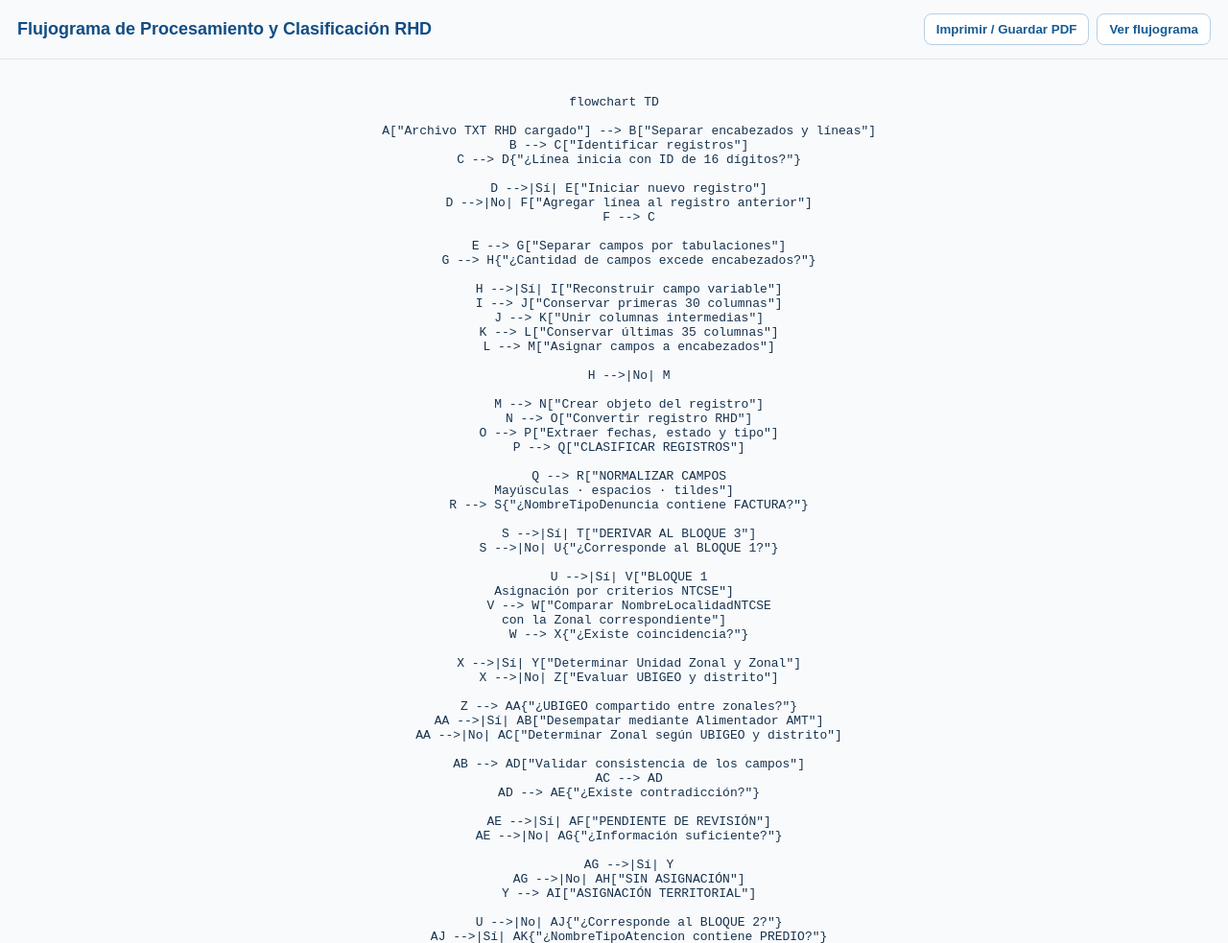
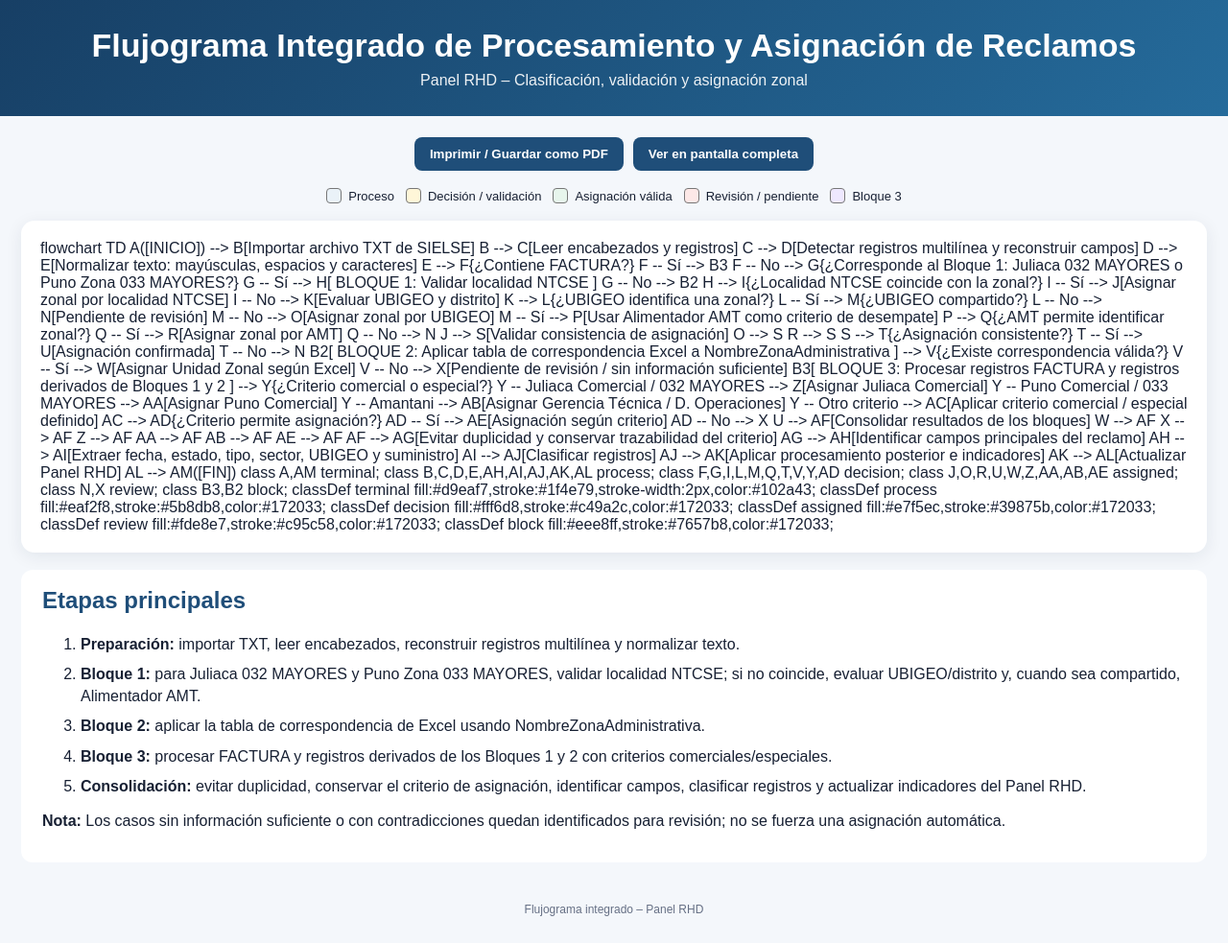
Before and after one commit to Procatdeneds/Panel-RHD-Electro-Puno-SA, a plain HTML site: page index.html in a window 1280 px wide. Shown: the top 983 px of the page at 96% size. Drawn offline with Linux system fonts and the light colour scheme; a script that the page names is missing.

Commit message:
Add files via upload

```diff
--- a/index.html
+++ b/index.html
@@ -3,236 +3,137 @@
 <head>
 <meta charset="UTF-8">
 <meta name="viewport" content="width=device-width, initial-scale=1.0">
-<title>Flujograma de Procesamiento RHD</title>
+<title>Flujograma Integrado – Procesamiento de Reclamos RHD</title>
 <style>
-  :root {
-    --bg: #f8fafc;
-    --node: #e4f2ff;
-    --decision: #f4faff;
-    --border: #c7d8e8;
-    --text: #07549a;
-    --line: #8b98a5;
-    --accent: #1769aa;
-  }
-  * { box-sizing: border-box; }
-  body {
-    margin: 0;
-    font-family: Arial, Helvetica, sans-serif;
-    background: var(--bg);
-    color: #17324d;
-  }
-  header {
-    position: sticky;
-    top: 0;
-    z-index: 10;
-    background: rgba(248,250,252,.96);
-    border-bottom: 1px solid #dbe5ee;
-    padding: 14px 18px;
-    display: flex;
-    align-items: center;
-    justify-content: space-between;
-    gap: 12px;
-    flex-wrap: wrap;
-  }
-  h1 { font-size: 18px; margin: 0; color: #124d83; }
-  .actions { display: flex; gap: 8px; flex-wrap: wrap; }
-  button {
-    border: 1px solid #b8cfe3;
-    background: #fff;
-    color: #155b95;
-    padding: 8px 12px;
-    border-radius: 8px;
-    cursor: pointer;
-    font-weight: 600;
-  }
-  button:hover { background: #eaf4fc; }
-  main { padding: 24px 14px 50px; overflow-x: auto; }
-  .diagram { min-width: 1100px; max-width: 1700px; margin: auto; }
-  .mermaid { text-align: center; }
-  .mermaid svg { max-width: 100%; height: auto; }
-  .legend {
-    max-width: 1100px;
-    margin: 24px auto 0;
-    display: flex;
-    gap: 12px;
-    flex-wrap: wrap;
-    justify-content: center;
-    font-size: 13px;
-  }
-  .legend span {
-    display: inline-flex; align-items: center; gap: 7px;
-    background: white; border: 1px solid #d6e2ec; border-radius: 20px;
-    padding: 7px 12px;
-  }
-  .dot { width: 12px; height: 12px; border-radius: 3px; display:inline-block; }
-  .note {
-    max-width: 1100px; margin: 22px auto; background: white;
-    border: 1px solid #d7e4ee; border-radius: 12px; padding: 14px 18px;
-    color: #35556f; font-size: 14px; line-height: 1.5;
-  }
-  @media print {
-    header, .note, .legend { display:none; }
-    body { background: white; }
-    main { padding: 0; overflow: visible; }
-    .diagram { min-width: 0; width: 100%; }
-    .mermaid svg { width: 100% !important; }
-  }
+  :root { --bg:#f4f7fb; --ink:#172033; --blue:#1f4e79; --light:#eaf2f8; --green:#e7f5ec; --yellow:#fff6d8; --red:#fde8e7; --purple:#eee8ff; }
+  * { box-sizing:border-box; }
+  body { margin:0; font-family:Arial,Helvetica,sans-serif; background:var(--bg); color:var(--ink); }
+  header { background:linear-gradient(135deg,#173f65,#256b9b); color:white; padding:28px 22px; text-align:center; }
+  header h1 { margin:0 0 8px; font-size:clamp(22px,3vw,34px); }
+  header p { margin:0; opacity:.92; }
+  main { max-width:1500px; margin:auto; padding:22px; }
+  .toolbar { display:flex; gap:10px; justify-content:center; flex-wrap:wrap; margin-bottom:18px; }
+  button { border:0; background:#1f4e79; color:white; padding:10px 16px; border-radius:8px; cursor:pointer; font-weight:600; }
+  button:hover { background:#163b5c; }
+  .diagram { background:white; border-radius:14px; box-shadow:0 4px 18px #13263b14; padding:20px; overflow:auto; }
+  #flowchart { min-width:900px; }
+  .legend { display:flex; flex-wrap:wrap; gap:12px; justify-content:center; margin:18px 0; }
+  .legend span { display:inline-flex; align-items:center; gap:7px; font-size:13px; }
+  .swatch { width:16px;height:16px;border:1px solid #777;border-radius:4px;display:inline-block; }
+  .notes { background:white; border-radius:12px; padding:18px 22px; margin-top:18px; }
+  .notes h2 { margin-top:0; color:var(--blue); }
+  .notes li { margin:8px 0; line-height:1.45; }
+  footer { text-align:center; color:#667085; padding:20px; font-size:12px; }
+  @media print { body{background:white} header{background:#fff;color:#111;border-bottom:2px solid #1f4e79} .toolbar{display:none} main{max-width:none;padding:0} .diagram,.notes{box-shadow:none;border:1px solid #ddd} }
 </style>
+<script src="https://cdn.jsdelivr.net/npm/mermaid@11/dist/mermaid.min.js"></script>
 </head>
 <body>
 <header>
-  <h1>Flujograma de Procesamiento y Clasificación RHD</h1>
-  <div class="actions">
-    <button onclick="window.print()">Imprimir / Guardar PDF</button>
-    <button onclick="document.getElementById('diagram').scrollIntoView({behavior:'smooth'})">Ver flujograma</button>
-  </div>
+<h1>Flujograma Integrado de Procesamiento y Asignación de Reclamos</h1>
+<p>Panel RHD – Clasificación, validación y asignación zonal</p>
 </header>
 <main>
-<div class="diagram" id="diagram">
-<pre class="mermaid">
+<div class="toolbar">
+<button onclick="window.print()">Imprimir / Guardar como PDF</button>
+<button onclick="document.getElementById('flowchart').requestFullscreen?.()">Ver en pantalla completa</button>
+</div>
+<div class="legend">
+<span><i class="swatch" style="background:#eaf2f8"></i>Proceso</span>
+<span><i class="swatch" style="background:#fff6d8"></i>Decisión / validación</span>
+<span><i class="swatch" style="background:#e7f5ec"></i>Asignación válida</span>
+<span><i class="swatch" style="background:#fde8e7"></i>Revisión / pendiente</span>
+<span><i class="swatch" style="background:#eee8ff"></i>Bloque 3</span>
+</div>
+<div class="diagram">
+<div id="flowchart" class="mermaid">
 flowchart TD
+    A([INICIO]) --> B[Importar archivo TXT de SIELSE]
+    B --> C[Leer encabezados y registros]
+    C --> D[Detectar registros multilínea y reconstruir campos]
+    D --> E[Normalizar texto: mayúsculas, espacios y caracteres]
+    E --> F{¿Contiene FACTURA?}
+    F -- Sí --> B3
+    F -- No --> G{¿Corresponde al Bloque 1: Juliaca 032 MAYORES o Puno Zona 033 MAYORES?}
+    G -- Sí --> H[ BLOQUE 1: Validar localidad NTCSE ]
+    G -- No --> B2
 
-    A["Archivo TXT RHD cargado"] --> B["Separar encabezados y líneas"]
-    B --> C["Identificar registros"]
-    C --> D{"¿Línea inicia con ID de 16 dígitos?"}
+    H --> I{¿Localidad NTCSE coincide con la zonal?}
+    I -- Sí --> J[Asignar zonal por localidad NTCSE]
+    I -- No --> K[Evaluar UBIGEO y distrito]
+    K --> L{¿UBIGEO identifica una zonal?}
+    L -- Sí --> M{¿UBIGEO compartido?}
+    L -- No --> N[Pendiente de revisión]
+    M -- No --> O[Asignar zonal por UBIGEO]
+    M -- Sí --> P[Usar Alimentador AMT como criterio de desempate]
+    P --> Q{¿AMT permite identificar zonal?}
+    Q -- Sí --> R[Asignar zonal por AMT]
+    Q -- No --> N
+    J --> S[Validar consistencia de asignación]
+    O --> S
+    R --> S
+    S --> T{¿Asignación consistente?}
+    T -- Sí --> U[Asignación confirmada]
+    T -- No --> N
 
-    D -->|Sí| E["Iniciar nuevo registro"]
-    D -->|No| F["Agregar línea al registro anterior"]
-    F --> C
+    B2[ BLOQUE 2: Aplicar tabla de correspondencia Excel a NombreZonaAdministrativa ] --> V{¿Existe correspondencia válida?}
+    V -- Sí --> W[Asignar Unidad Zonal según Excel]
+    V -- No --> X[Pendiente de revisión / sin información suficiente]
 
-    E --> G["Separar campos por tabulaciones"]
-    G --> H{"¿Cantidad de campos excede encabezados?"}
+    B3[ BLOQUE 3: Procesar registros FACTURA y registros derivados de Bloques 1 y 2 ] --> Y{¿Criterio comercial o especial?}
+    Y -- Juliaca Comercial / 032 MAYORES --> Z[Asignar Juliaca Comercial]
+    Y -- Puno Comercial / 033 MAYORES --> AA[Asignar Puno Comercial]
+    Y -- Amantani --> AB[Asignar Gerencia Técnica / D. Operaciones]
+    Y -- Otro criterio --> AC[Aplicar criterio comercial / especial definido]
+    AC --> AD{¿Criterio permite asignación?}
+    AD -- Sí --> AE[Asignación según criterio]
+    AD -- No --> X
 
-    H -->|Sí| I["Reconstruir campo variable"]
-    I --> J["Conservar primeras 30 columnas"]
-    J --> K["Unir columnas intermedias"]
-    K --> L["Conservar últimas 35 columnas"]
-    L --> M["Asignar campos a encabezados"]
+    U --> AF[Consolidar resultados de los bloques]
+    W --> AF
+    X --> AF
+    Z --> AF
+    AA --> AF
+    AB --> AF
+    AE --> AF
 
-    H -->|No| M
+    AF --> AG[Evitar duplicidad y conservar trazabilidad del criterio]
+    AG --> AH[Identificar campos principales del reclamo]
+    AH --> AI[Extraer fecha, estado, tipo, sector, UBIGEO y suministro]
+    AI --> AJ[Clasificar registros]
+    AJ --> AK[Aplicar procesamiento posterior e indicadores]
+    AK --> AL[Actualizar Panel RHD]
+    AL --> AM([FIN])
 
-    M --> N["Crear objeto del registro"]
-    N --> O["Convertir registro RHD"]
-    O --> P["Extraer fechas, estado y tipo"]
-    P --> Q["CLASIFICAR REGISTROS"]
-
-    Q --> R["NORMALIZAR CAMPOS<br/>Mayúsculas · espacios · tildes"]
-    R --> S{"¿NombreTipoDenuncia contiene FACTURA?"}
-
-    S -->|Sí| T["DERIVAR AL BLOQUE 3"]
-    S -->|No| U{"¿Corresponde al BLOQUE 1?"}
-
-    U -->|Sí| V["BLOQUE 1<br/>Asignación por criterios NTCSE"]
-    V --> W["Comparar NombreLocalidadNTCSE<br/>con la Zonal correspondiente"]
-    W --> X{"¿Existe coincidencia?"}
-
-    X -->|Sí| Y["Determinar Unidad Zonal y Zonal"]
-    X -->|No| Z["Evaluar UBIGEO y distrito"]
-
-    Z --> AA{"¿UBIGEO compartido entre zonales?"}
-    AA -->|Sí| AB["Desempatar mediante Alimentador AMT"]
-    AA -->|No| AC["Determinar Zonal según UBIGEO y distrito"]
-
-    AB --> AD["Validar consistencia de los campos"]
-    AC --> AD
-    AD --> AE{"¿Existe contradicción?"}
-
-    AE -->|Sí| AF["PENDIENTE DE REVISIÓN"]
-    AE -->|No| AG{"¿Información suficiente?"}
-
-    AG -->|Sí| Y
-    AG -->|No| AH["SIN ASIGNACIÓN"]
-    Y --> AI["ASIGNACIÓN TERRITORIAL"]
-
-    U -->|No| AJ{"¿Corresponde al BLOQUE 2?"}
-    AJ -->|Sí| AK{"¿NombreTipoAtencion contiene PREDIO?"}
-    AK -->|Sí| T
-    AK -->|No| AL["BLOQUE 2<br/>Asignación territorial"]
-
-    AL --> AM["Buscar correspondencia de NombreZonaAdministrativa"]
-    AM --> AN{"¿Correspondencia válida?"}
-    AN -->|Sí| AI
-    AN -->|No| AO["PENDIENTE DE REVISIÓN"]
-
-    AJ -->|No| T
-
-    T --> AP["BLOQUE 3<br/>Asignaciones comerciales y especiales"]
-    AP --> AQ{"¿Cumple criterio comercial o especial?"}
-
-    AQ -->|JULIACA| AR["JULIACA COMERCIAL"]
-    AQ -->|PUNO| AS["PUNO COMERCIAL"]
-    AQ -->|AMANTANI| AT["GERENCIA TÉCNICA<br/>D.OPERACIONES"]
-    AQ -->|Otros criterios| AU["Evaluar criterios específicos del Excel"]
-
-    AR --> AV["Validar criterios de JULIACA<br/>PREDIO · FACTURA · Localidad · Zona administrativa"]
-    AS --> AW["Validar criterios de PUNO<br/>PREDIO · FACTURA · Exclusiones territoriales"]
-    AT --> AX["Validar AISLADO AMANTANI"]
-
-    AV --> AY["Asignación final"]
-    AW --> AY
-    AX --> AY
-    AU --> AY
-
-    AI --> AZ["CONSOLIDAR ASIGNACIONES"]
-    AF --> AZ
-    AH --> AZ
-    AO --> AZ
-    AY --> AZ
-
-    AZ --> BA["Validar asignación única por registro"]
-    BA --> BB["Procesar BLOQUE 1"]
-    BB --> BC["Procesar BLOQUE 2"]
-    BC --> BD["Normalizar asignaciones"]
-    BD --> BE["Consolidar registros y resultados"]
-    BE --> BF["Construir indicadores"]
-    BF --> BG["RENDERIZAR KPI,<br/>GRÁFICOS, TABLAS Y MAPA"]
-
-    classDef process fill:#e4f2ff,stroke:#c7d8e8,color:#07549a,stroke-width:1px;
-    classDef decision fill:#f4faff,stroke:#b9d4eb,color:#07549a,stroke-width:1px,stroke-dasharray:4 3;
-    classDef final fill:#d8edff,stroke:#9ec5e5,color:#064b85,stroke-width:2px;
-    classDef warning fill:#fff2e6,stroke:#e8c49b,color:#8b4b00;
-    class A,B,C,E,F,G,I,J,K,L,M,N,O,P,Q,R,T,V,W,Y,Z,AB,AC,AD,AI,AL,AM,AR,AS,AT,AU,AV,AW,AX,AY,AZ,BA,BB,BC,BD,BE process;
-    class D,H,S,U,X,AA,AE,AG,AJ,AK,AN,AQ decision;
-    class BG final;
-    class AF,AH,AO warning;
-</pre>
+    class A,AM terminal;
+    class B,C,D,E,AH,AI,AJ,AK,AL process;
+    class F,G,I,L,M,Q,T,V,Y,AD decision;
+    class J,O,R,U,W,Z,AA,AB,AE assigned;
+    class N,X review;
+    class B3,B2 block;
+    classDef terminal fill:#d9eaf7,stroke:#1f4e79,stroke-width:2px,color:#102a43;
+    classDef process fill:#eaf2f8,stroke:#5b8db8,color:#172033;
+    classDef decision fill:#fff6d8,stroke:#c49a2c,color:#172033;
+    classDef assigned fill:#e7f5ec,stroke:#39875b,color:#172033;
+    classDef review fill:#fde8e7,stroke:#c95c58,color:#172033;
+    classDef block fill:#eee8ff,stroke:#7657b8,color:#172033;
 </div>
-
-<div class="legend">
-  <span><i class="dot" style="background:#e4f2ff"></i>Proceso</span>
-  <span><i class="dot" style="background:#f4faff;border:1px dashed #b9d4eb"></i>Decisión</span>
-  <span><i class="dot" style="background:#d8edff;border:2px solid #9ec5e5"></i>Etapa final</span>
-  <span><i class="dot" style="background:#fff2e6;border:1px solid #e8c49b"></i>Revisión / excepción</span>
 </div>
-
-<div class="note">
-  <strong>Nota:</strong> El flujo conserva la parte inicial del procesamiento TXT hasta
-  <strong>CLASIFICAR REGISTROS</strong>. Desde esa etapa se integra la lógica de normalización,
-  Bloques 1, 2 y 3, asignación territorial/comercial, validación, consolidación e indicadores.
-  La etapa final permanece como <strong>RENDERIZAR KPI, GRÁFICOS, TABLAS Y MAPA</strong>.
+<div class="notes">
+<h2>Etapas principales</h2>
+<ol>
+<li><b>Preparación:</b> importar TXT, leer encabezados, reconstruir registros multilínea y normalizar texto.</li>
+<li><b>Bloque 1:</b> para Juliaca 032 MAYORES y Puno Zona 033 MAYORES, validar localidad NTCSE; si no coincide, evaluar UBIGEO/distrito y, cuando sea compartido, Alimentador AMT.</li>
+<li><b>Bloque 2:</b> aplicar la tabla de correspondencia de Excel usando NombreZonaAdministrativa.</li>
+<li><b>Bloque 3:</b> procesar FACTURA y registros derivados de los Bloques 1 y 2 con criterios comerciales/especiales.</li>
+<li><b>Consolidación:</b> evitar duplicidad, conservar el criterio de asignación, identificar campos, clasificar registros y actualizar indicadores del Panel RHD.</li>
+</ol>
+<p><b>Nota:</b> Los casos sin información suficiente o con contradicciones quedan identificados para revisión; no se fuerza una asignación automática.</p>
 </div>
 </main>
-<script src="https://cdn.jsdelivr.net/npm/mermaid@10/dist/mermaid.min.js"></script>
+<footer>Flujograma integrado – Panel RHD</footer>
 <script>
-  mermaid.initialize({
-    startOnLoad: true,
-    theme: "base",
-    flowchart: {
-      curve: "linear",
-      nodeSpacing: 35,
-      rankSpacing: 42,
-      htmlLabels: true
-    },
-    themeVariables: {
-      primaryColor: "#e4f2ff",
-      primaryTextColor: "#07549a",
-      primaryBorderColor: "#c7d8e8",
-      lineColor: "#8b98a5",
-      secondaryColor: "#f4faff",
-      tertiaryColor: "#ffffff",
-      fontFamily: "Arial, Helvetica, sans-serif"
-    }
-  });
+mermaid.initialize({startOnLoad:true,theme:'base',flowchart:{curve:'basis',htmlLabels:true,nodeSpacing:35,rankSpacing:45},themeVariables:{fontFamily:'Arial',fontSize:'15px',primaryColor:'#eaf2f8',primaryTextColor:'#172033',lineColor:'#526b82'}});
 </script>
 </body>
 </html>
```
